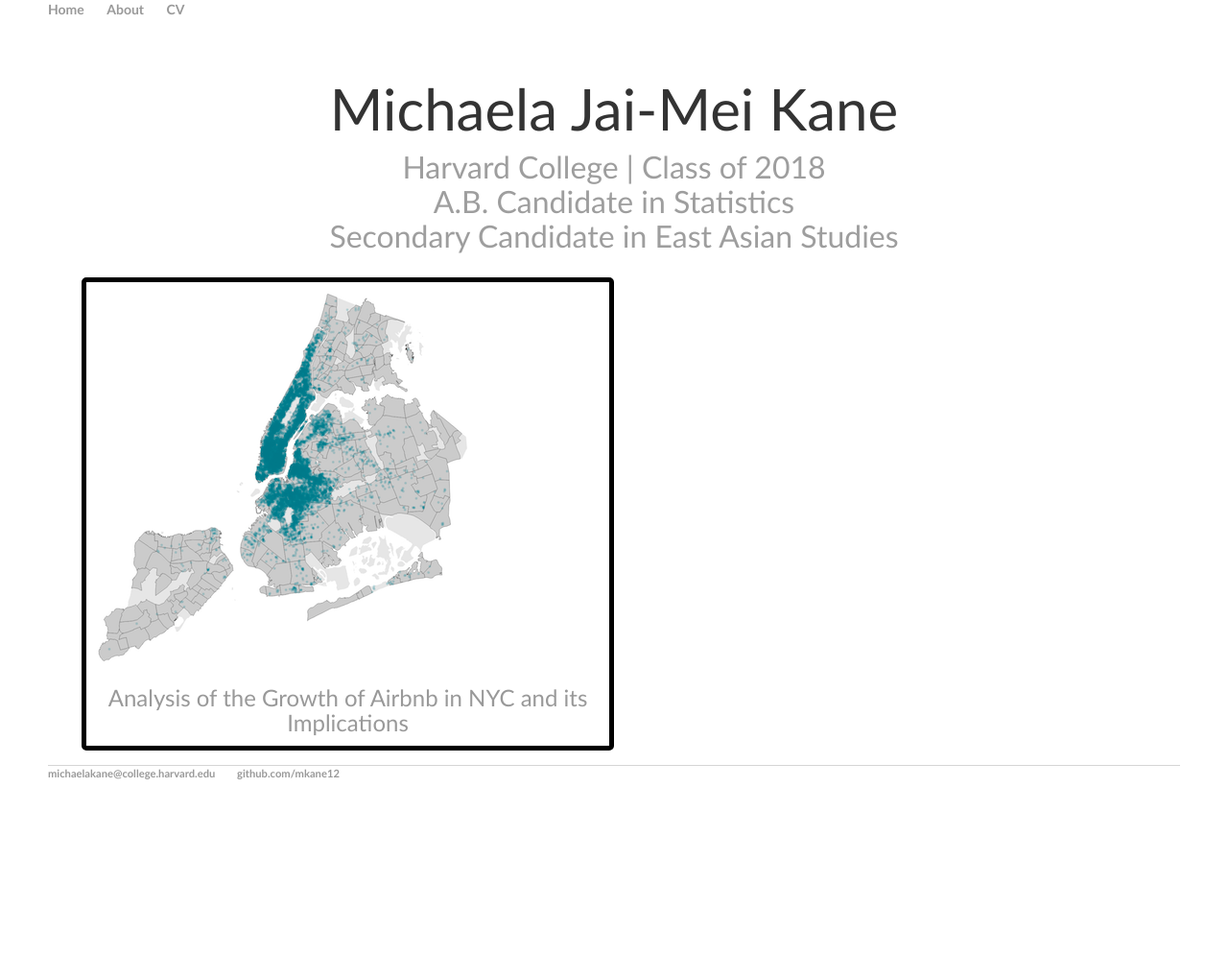
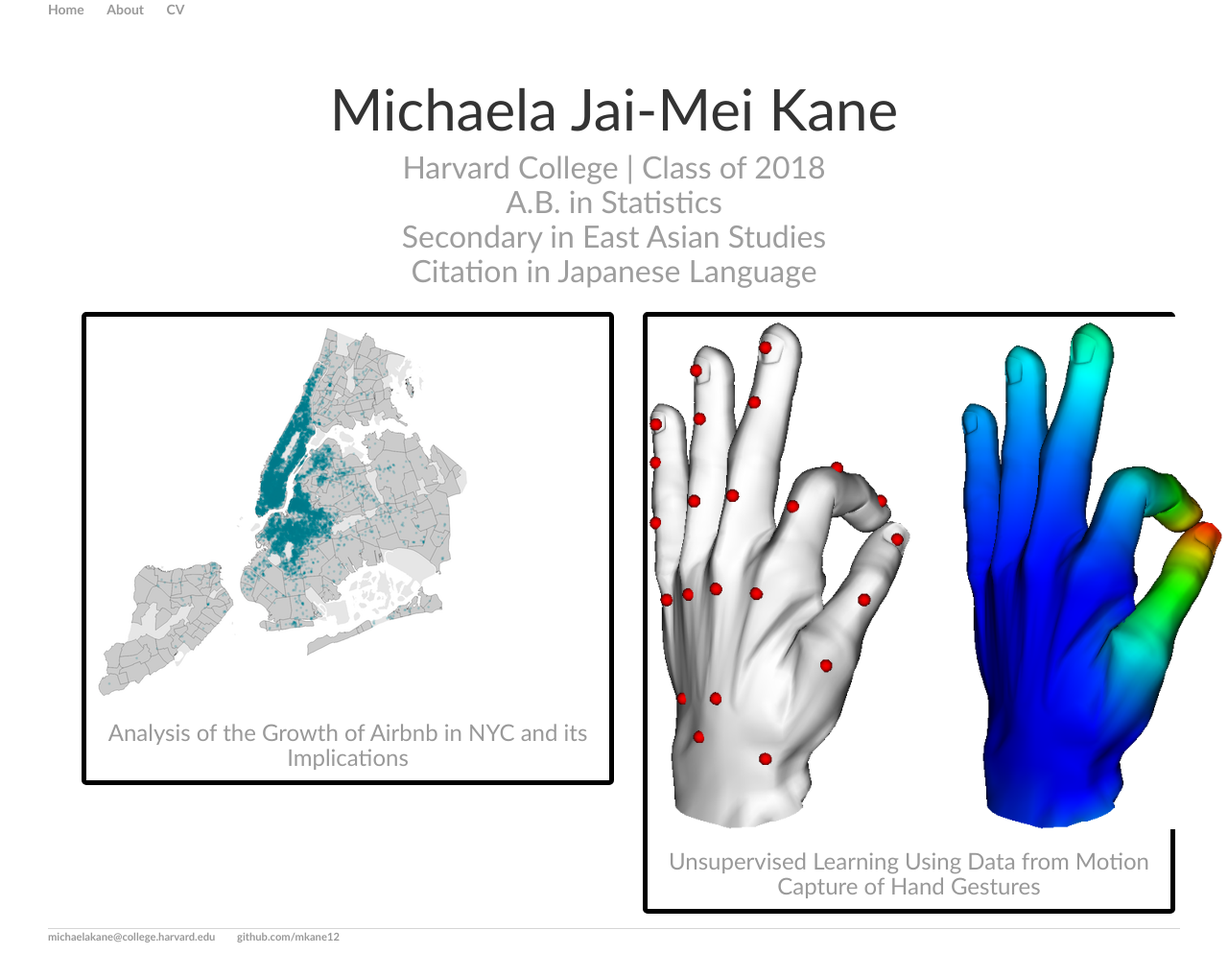
Before and after one commit to mkane12/mkane12.github.io, a Jekyll site: the page built from index.html, in a window 1280 px wide. Shown: the whole page at 96% size. Built offline with Jekyll 4.4.1, drawn with Linux system fonts in a browser that asks for light colours; before the commit the page ends 900 px from its top, so only the background shows below that.

Commit message:
added UnsupervisedLearning project

```diff
--- a/index.html
+++ b/index.html
@@ -6,8 +6,9 @@ title: Michaela Kane, Websites
 <div class="blurb">
 	<h1>Michaela Jai-Mei Kane</h1>
 	<h2>Harvard College | Class of 2018</h2>
-	<h2>A.B. Candidate in Statistics</h2>
-	<h2>Secondary Candidate in East Asian Studies<h2>
+	<h2>A.B. in Statistics</h2>
+	<h2>Secondary in East Asian Studies<h2>
+	<h2>Citation in Japanese Language<h2>
 </div><!-- /.blurb -->
 
 <div class="container">
@@ -20,5 +21,13 @@ title: Michaela Kane, Websites
 			</div>
 			</a>
 		</div>
+		<div class="col-md-6">
+			<a href="https://github.com/mkane12/UnsupervisedLearning">
+			<div class="site">
+			<img src="images/handsy_head.png">
+			<center><h3>Unsupervised Learning Using Data from Motion Capture of Hand Gestures</h3></center>
+			</div>
+			</a>
+		</div>
 	</div>
 </div>
```
Also changed, not shown: images/handsy_head.png (added).
